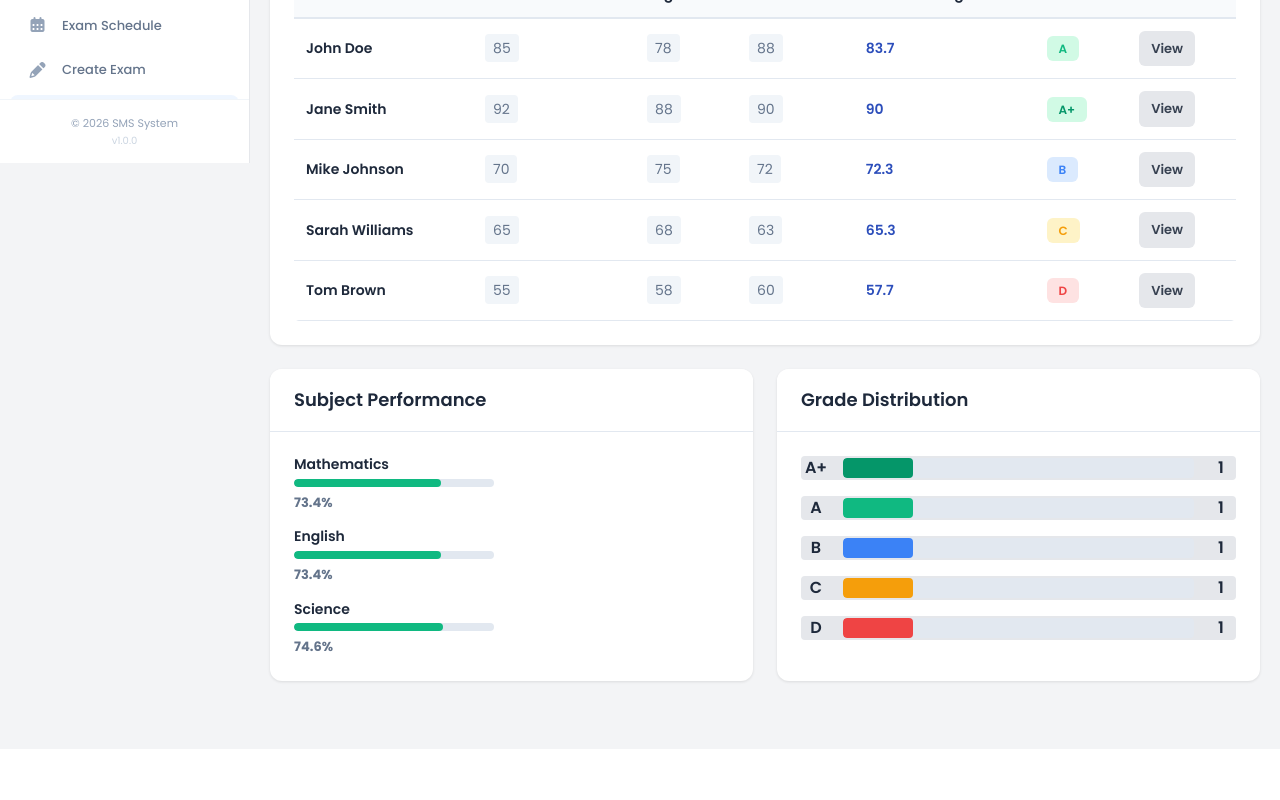
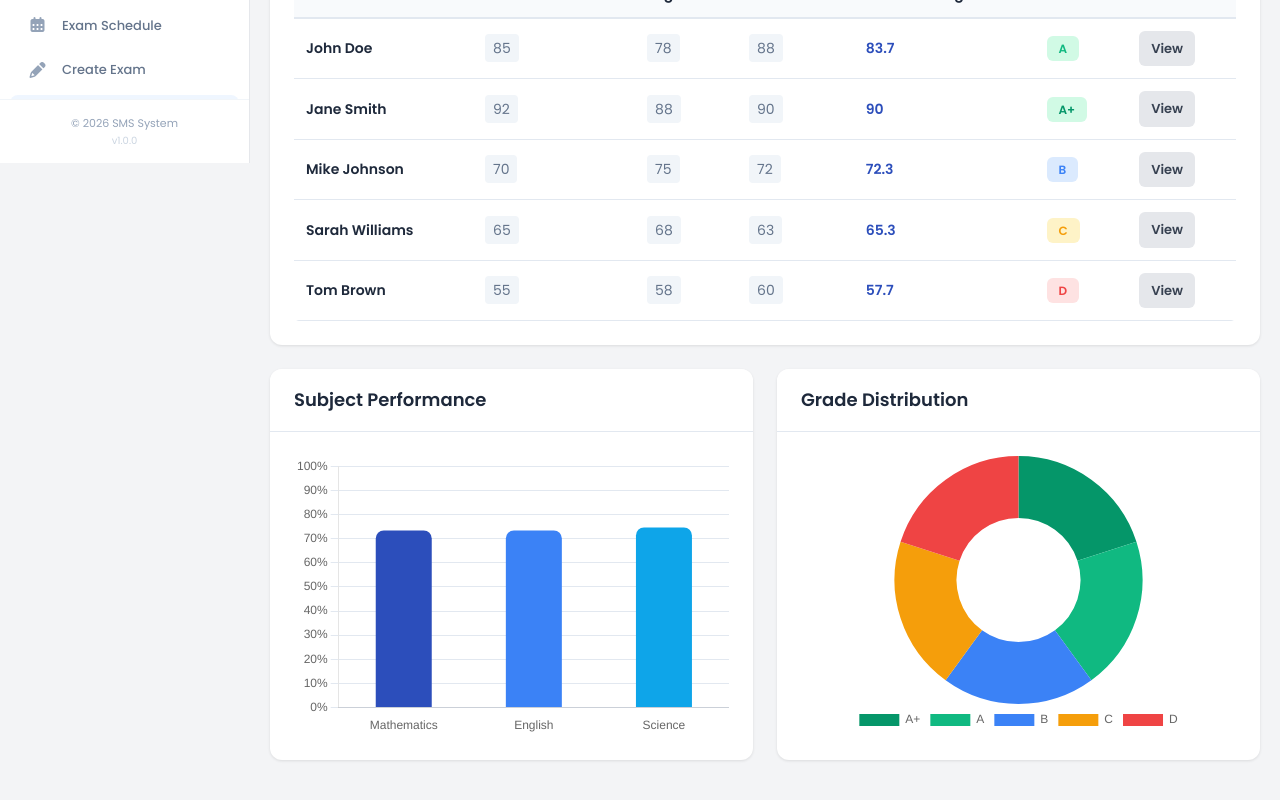
Before and after one commit to Peculiar256/PeculiarSMS, a React (Vite) app in the folder frontend/: page /teacher/performance-report in a window 1280 px wide. Shown: the part 637-1437 px from the top of the page. Before the commit the page ends 1386 px from the top, so only its background shows below. Built offline with nearby package versions, Linux system fonts and the light colour scheme.

Commit message:
added charts in the studentperformancereport component

```diff
--- a/frontend/src/dashboards/teacher/StudentPerformanceReport.jsx
+++ b/frontend/src/dashboards/teacher/StudentPerformanceReport.jsx
@@ -1,5 +1,17 @@
 import React, { useState } from 'react';
+import {
+    Chart as ChartJS,
+    CategoryScale,
+    LinearScale,
+    BarElement,
+    ArcElement,
+    Tooltip,
+    Legend,
+} from 'chart.js';
+import { Bar, Doughnut } from 'react-chartjs-2';
 import './FeaturePages.css';
+
+ChartJS.register(CategoryScale, LinearScale, BarElement, ArcElement, Tooltip, Legend);
 
 function StudentPerformanceReport() {
     const [selectedClass, setSelectedClass] = useState('S.4A');
@@ -55,6 +67,91 @@ function StudentPerformanceReport() {
     };
 
     const stats = getPerformanceStats();
+    const studentCount = classStudents.length;
+
+    const getSubjectAverage = (field) => {
+        if (studentCount === 0) return 0;
+        return Number((classStudents.reduce((sum, student) => sum + student[field], 0) / studentCount).toFixed(1));
+    };
+
+    const subjectChartData = {
+        labels: ['Mathematics', 'English', 'Science'],
+        datasets: [
+            {
+                label: 'Average Score',
+                data: [
+                    getSubjectAverage('mathAvg'),
+                    getSubjectAverage('engAvg'),
+                    getSubjectAverage('scienceAvg'),
+                ],
+                backgroundColor: ['#2c4ebb', '#3b82f6', '#0ea5e9'],
+                borderRadius: 8,
+                maxBarThickness: 56,
+            },
+        ],
+    };
+
+    const subjectChartOptions = {
+        responsive: true,
+        maintainAspectRatio: false,
+        plugins: {
+            legend: {
+                display: false,
+            },
+            tooltip: {
+                callbacks: {
+                    label: (context) => `${context.parsed.y}%`,
+                },
+            },
+        },
+        scales: {
+            y: {
+                beginAtZero: true,
+                max: 100,
+                ticks: {
+                    callback: (value) => `${value}%`,
+                },
+                grid: {
+                    color: '#e2e8f0',
+                },
+            },
+            x: {
+                grid: {
+                    display: false,
+                },
+            },
+        },
+    };
+
+    const gradeLabels = ['A+', 'A', 'B', 'C', 'D'];
+    const gradeCounts = gradeLabels.map((grade) => classStudents.filter((student) => student.grade === grade).length);
+
+    const gradeChartData = {
+        labels: gradeLabels,
+        datasets: [
+            {
+                label: 'Students',
+                data: gradeCounts,
+                backgroundColor: gradeLabels.map((grade) => getGradeColor(grade)),
+                borderWidth: 0,
+            },
+        ],
+    };
+
+    const gradeChartOptions = {
+        responsive: true,
+        maintainAspectRatio: false,
+        plugins: {
+            legend: {
+                position: 'bottom',
+            },
+            tooltip: {
+                callbacks: {
+                    label: (context) => `${context.label}: ${context.raw}`,
+                },
+            },
+        },
+    };
 
     return (
         <div className="feature-page">
@@ -101,7 +198,7 @@ function StudentPerformanceReport() {
                     <div className="stat-label">Lowest Score</div>
                 </div>
                 <div className="stat-box">
-                    <div className="stat-number">{classStudents.length}</div>
+                    <div className="stat-number">{studentCount}</div>
                     <div className="stat-label">Students</div>
                 </div>
             </div>
@@ -170,20 +267,8 @@ function StudentPerformanceReport() {
                         <h3>Subject Performance</h3>
                     </div>
                     <div className="card-body">
-                        <div className="subject-stats">
-                            {['Mathematics', 'English', 'Science'].map((subject, idx) => {
-                                const field = subject === 'Mathematics' ? 'mathAvg' : subject === 'English' ? 'engAvg' : 'scienceAvg';
-                                const avg = (classStudents.reduce((a, b) => a + b[field], 0) / classStudents.length).toFixed(1);
-                                return (
-                                    <div key={idx} className="subject-stat">
-                                        <h5>{subject}</h5>
-                                        <div className="progress-bar">
-                                            <div className="progress-fill" style={{ width: `${avg}%` }}></div>
-                                        </div>
-                                        <p className="stat-value">{avg}%</p>
-                                    </div>
-                                );
-                            })}
+                        <div style={{ height: '280px' }}>
+                            <Bar data={subjectChartData} options={subjectChartOptions} />
                         </div>
                     </div>
                 </div>
@@ -193,25 +278,8 @@ function StudentPerformanceReport() {
                         <h3>Grade Distribution</h3>
                     </div>
                     <div className="card-body">
-                        <div className="grade-distribution">
-                            {['A+', 'A', 'B', 'C', 'D'].map(grade => {
-                                const count = classStudents.filter(s => s.grade === grade).length;
-                                return (
-                                    <div key={grade} className="grade-bar">
-                                        <span className="grade-label">{grade}</span>
-                                        <div className="bar-container">
-                                            <div
-                                                className="bar"
-                                                style={{
-                                                    width: `${(count / classStudents.length) * 100}%`,
-                                                    backgroundColor: getGradeColor(grade)
-                                                }}
-                                            ></div>
-                                        </div>
-                                        <span className="count">{count}</span>
-                                    </div>
-                                );
-                            })}
+                        <div style={{ height: '280px' }}>
+                            <Doughnut data={gradeChartData} options={gradeChartOptions} />
                         </div>
                     </div>
                 </div>
```
